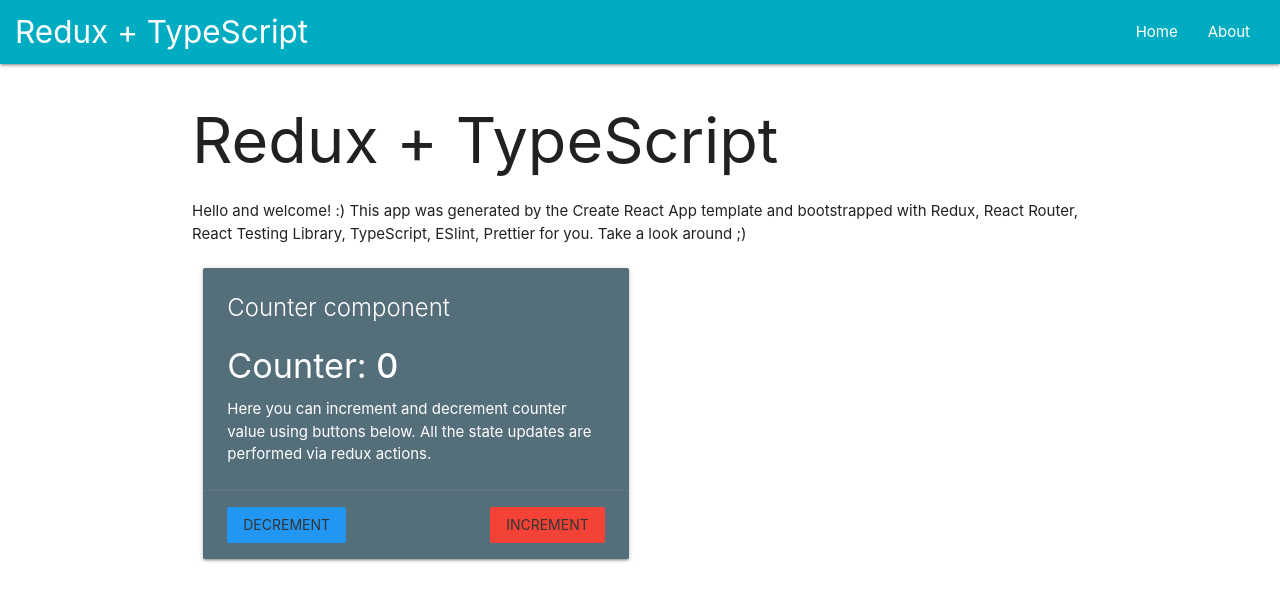
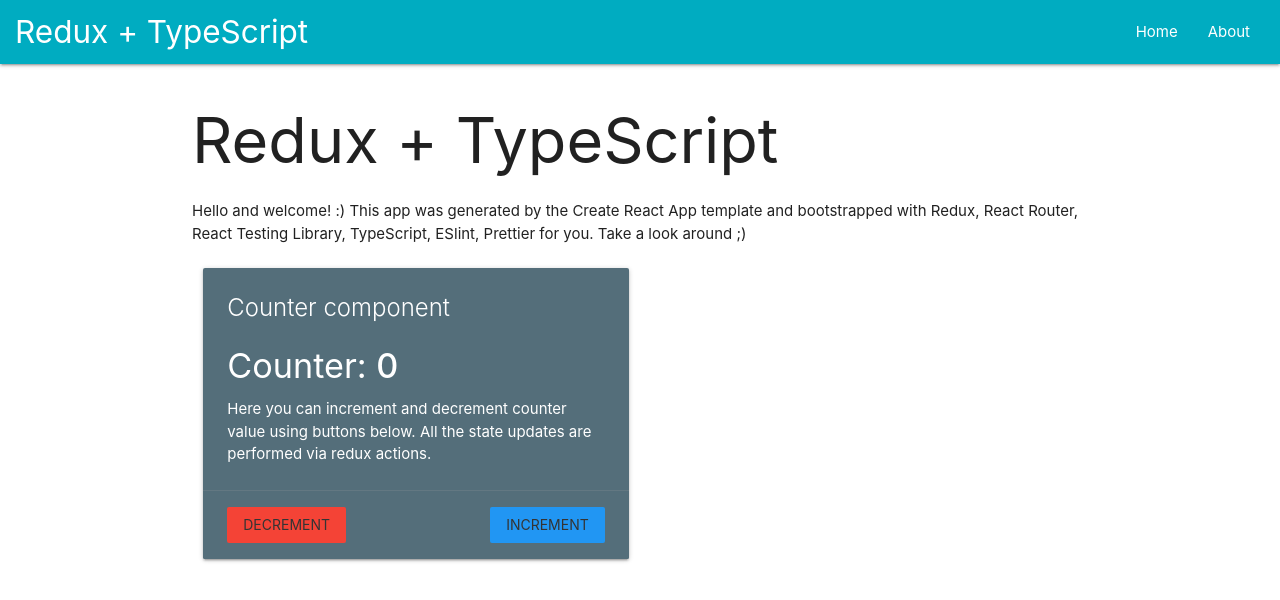
Before and after one commit to guilsuper/cra-template-typescript-redux, a React (Create React App) app: page / in a window 1280 px wide. Shown: the top 600 px of the page. Built offline with nearby package versions, Linux system fonts and the light colour scheme.

Commit message:
chore: swap buttons color

```diff
--- a/src/components/counter/Counter.tsx
+++ b/src/components/counter/Counter.tsx
@@ -24,7 +24,7 @@
             <div className="card-action">
               <div className="group">
                 <button
-                  className="waves-effect waves-teal btn-flat blue"
+                  className="waves-effect waves-teal btn-flat red"
                   type="button"
                   data-qa="decrement-counter"
                   onClick={() =>
@@ -34,7 +34,7 @@
                   decrement
                 </button>
                 <button
-                  className="waves-effect waves-teal btn-flat red"
+                  className="waves-effect waves-teal btn-flat blue"
                   type="button"
                   data-qa="increment-counter"
                   onClick={() =>
--- a/template/src/components/counter/Counter.tsx
+++ b/template/src/components/counter/Counter.tsx
@@ -24,7 +24,7 @@
             <div className="card-action">
               <div className="group">
                 <button
-                  className="waves-effect waves-teal btn-flat blue"
+                  className="waves-effect waves-teal btn-flat red"
                   type="button"
                   data-qa="decrement-counter"
                   onClick={() =>
@@ -34,7 +34,7 @@
                   decrement
                 </button>
                 <button
-                  className="waves-effect waves-teal btn-flat red"
+                  className="waves-effect waves-teal btn-flat blue"
                   type="button"
                   data-qa="increment-counter"
                   onClick={() =>
```
